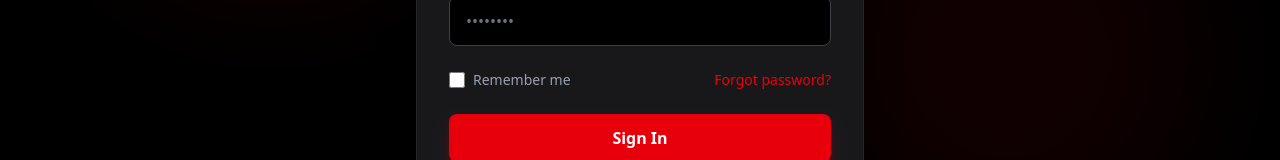
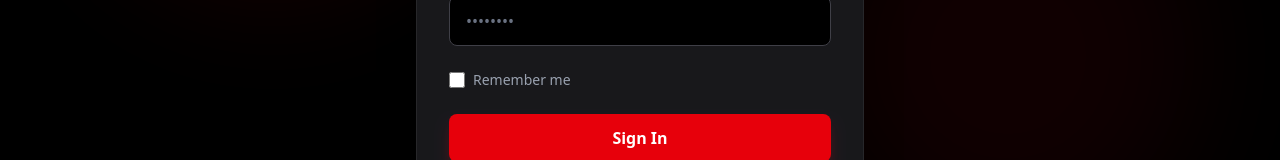
Before and after one commit to GVishnuKarthick/travelapp-client, a React (Vite) app: page /login in a window 1280 px wide. Shown: the part 472-632 px from the top of the page. Built offline with nearby package versions, Linux system fonts and the light colour scheme.

Commit message:
Comment out 'Forgot password?' button
Comment out the 'Forgot password?' button in the LoginPage.

```diff
--- a/src/pages/LoginPage.jsx
+++ b/src/pages/LoginPage.jsx
@@ -71,9 +71,9 @@ const LoginPage = () => {
                 <input type="checkbox" className="w-4 h-4 bg-black border-zinc-700 rounded accent-red-600" />
                 <span className="ml-2 text-sm text-gray-400">Remember me</span>
               </label>
-              <button type="button" onClick={() => alert('Password reset feature coming soon!')} className="text-sm text-red-600 hover:text-red-500">
+              {/*<button type="button" onClick={() => alert('Password reset feature coming soon!')} className="text-sm text-red-600 hover:text-red-500">
                 Forgot password?
-              </button>
+              </button> */}
             </div>
             <button
               type="submit"
```
